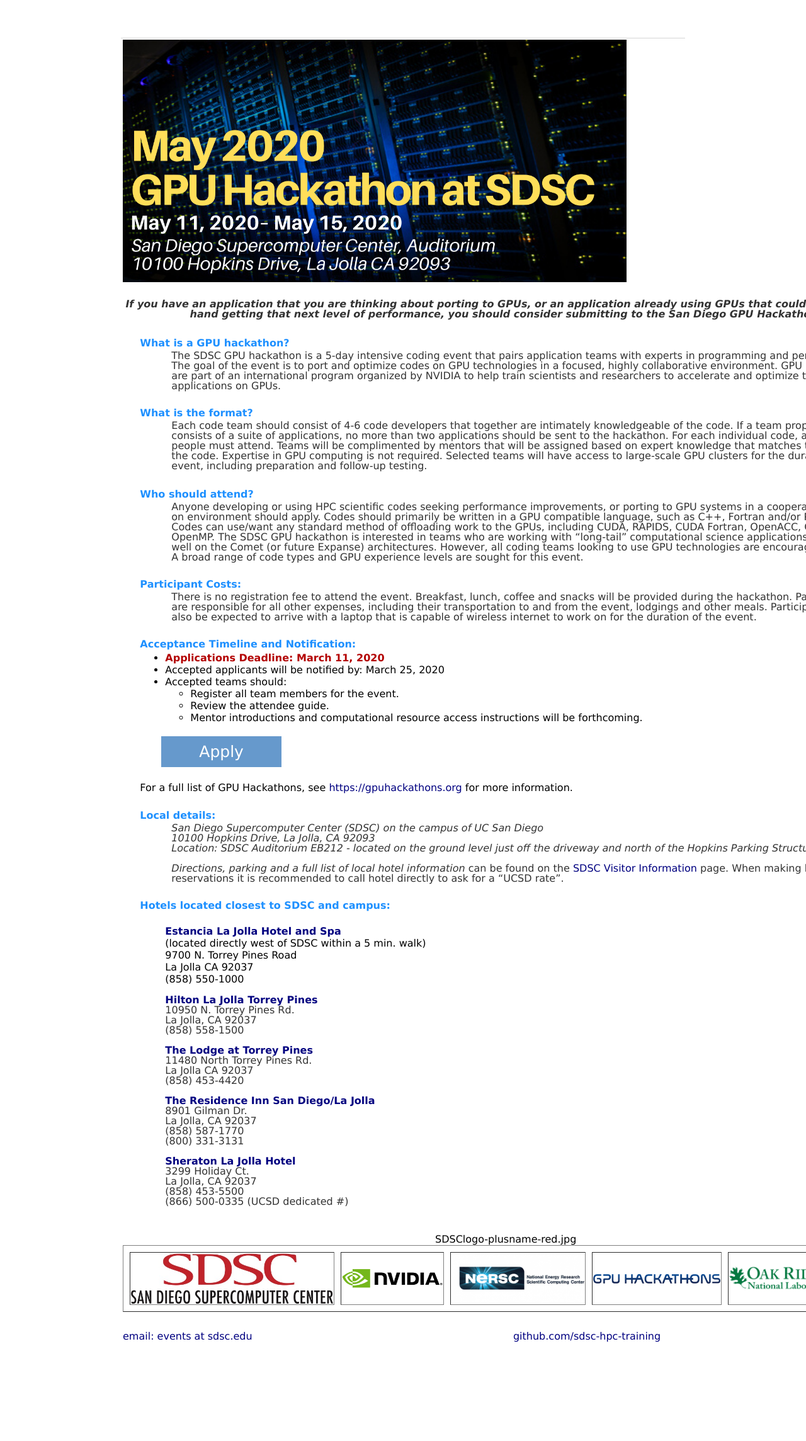
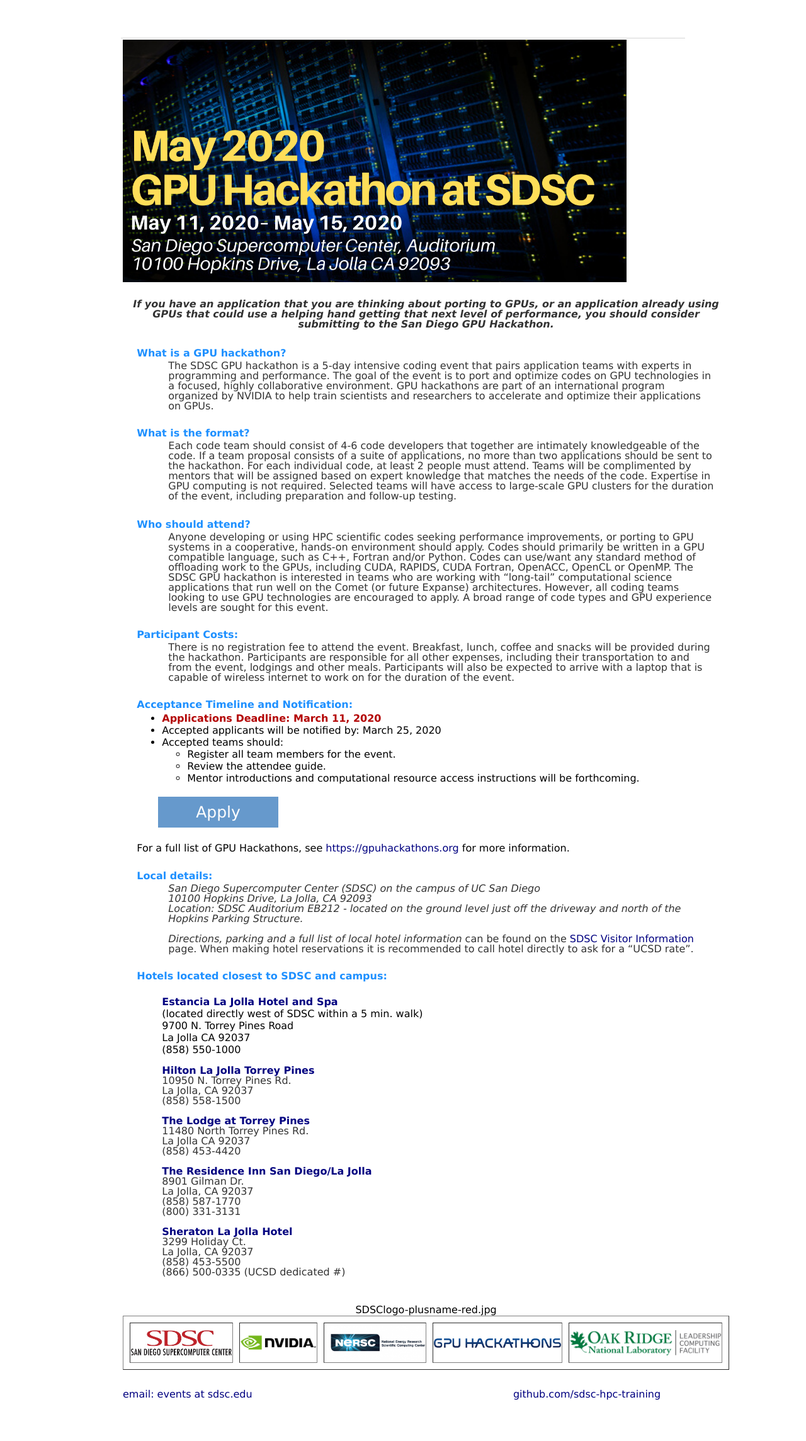
Before and after one commit to sdsc-hpc-training/sdsc-hpc-training.github.io, a Jekyll site: the page built from gpuhackathon/index.html, in a window 1280 px wide. Shown: the whole page at 63% size. Built offline with Jekyll 4.4.1, drawn with Linux system fonts in a browser that asks for light colours; before the commit the page ends 2196 px from its top, so only the background shows below that.

Commit message:
adding logos

```diff
--- a/gpuhackathon/index.html
+++ b/gpuhackathon/index.html
@@ -166,13 +166,13 @@
 <tr>
   SDSClogo-plusname-red.jpg
   <td align='left' valign='center'>
-  <img src="./images/SDSClogo-plusname-red.jpg" alt="SDSC Logo" height="80px" />
+  <img src="./images/SDSClogo-plusname-red.jpg" alt="SDSC Logo" height="40px" />
   </td>
   <td align='center' valign='center'>
-  <img src="./images/NVLogo_H_2160x1080.png" alt="NVIDIA Logo" height="80px" />
+  <img src="./images/NVLogo_H_2160x1080.png" alt="NVIDIA Logo" height="60px" />
   </td>
   <td align='center' valign='center'>
-<img src="./images/NERSC_Full_tag.png" alt="NERSC gpuhackathon_weblogo" height="80px" />
+<img src="./images/NERSC_Full_tag.png" alt="NERSC gpuhackathon_weblogo" height="60px" />
 </td>
 
 <td align='center' valign='center'>
```
